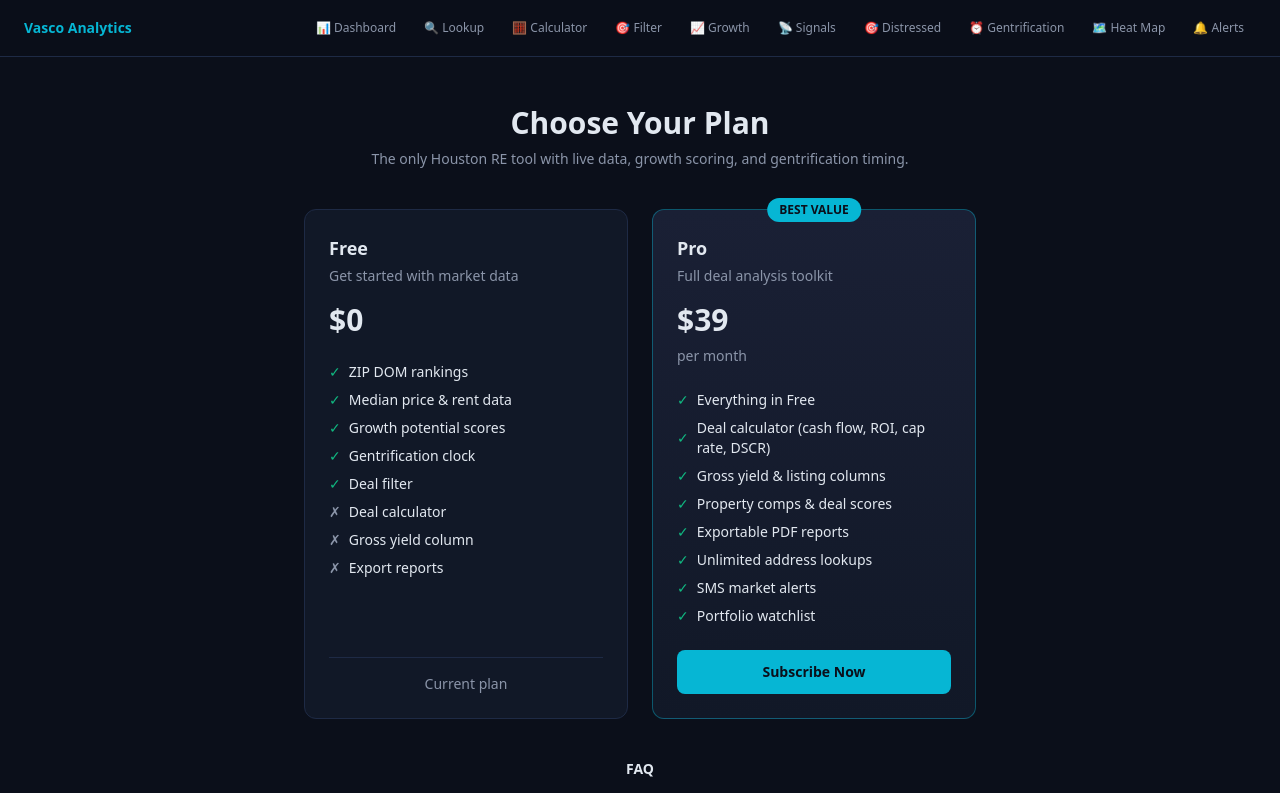
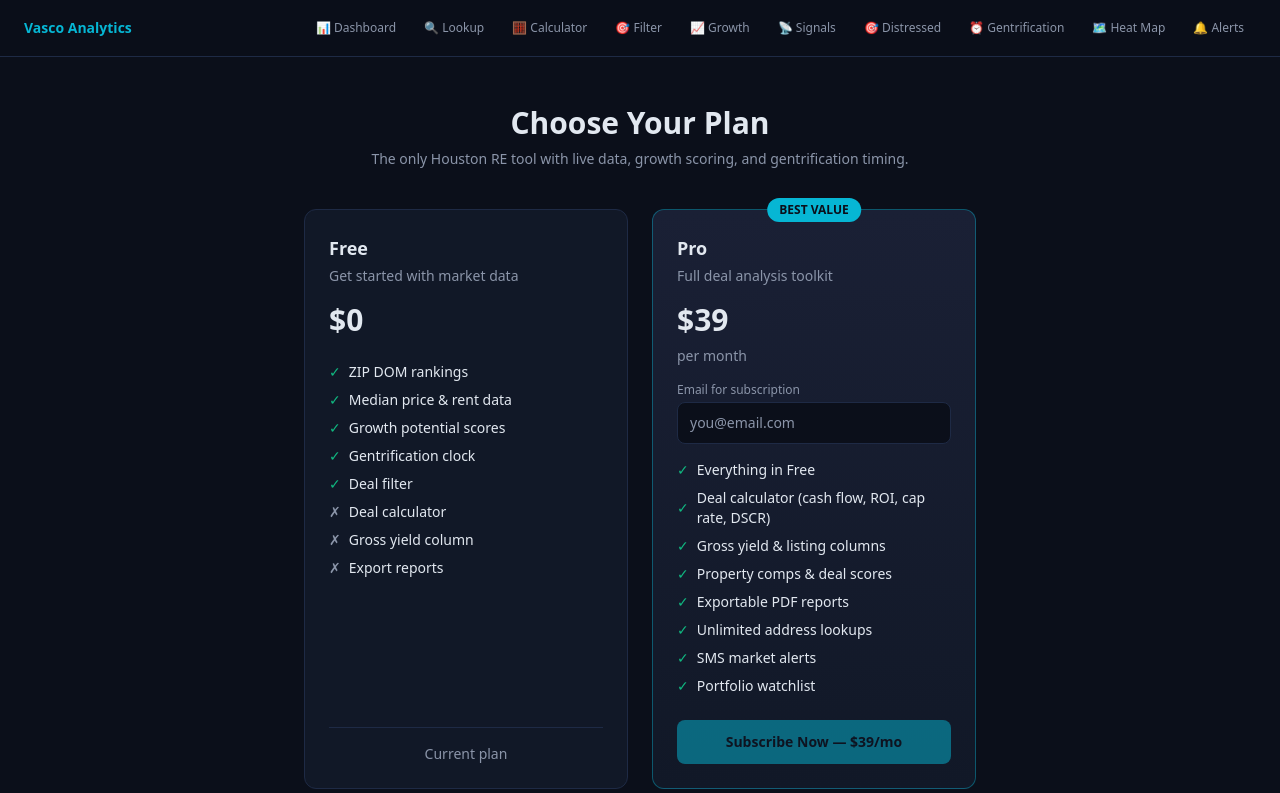
Before and after one commit to plvasco/reiai, a Next.js app: page /pricing in a window 1280 px wide. Shown: the top 793 px of the page. Built offline with nearby package versions, Linux system fonts and the light colour scheme.

Commit message:
Add email input to pricing page before Stripe checkout

```diff
--- a/src/app/pricing/page.tsx
+++ b/src/app/pricing/page.tsx
@@ -1,7 +1,21 @@
 "use client";
 
+import { useState } from "react";
+
 export default function PricingPage() {
+  const [email, setEmail] = useState("");
+  const [loading, setLoading] = useState(false);
+
   const handleSubscribe = async (priceId: string) => {
+    if (!email.trim()) {
+      alert("Please enter your email first.");
+      return;
+    }
+
+    // Save email so the app knows who subscribed
+    localStorage.setItem("vasco_email", email.trim());
+
+    setLoading(true);
     try {
       const res = await fetch("/api/create-checkout", {
         method: "POST",
@@ -9,9 +23,15 @@
         body: JSON.stringify({ priceId }),
       });
       const data = await res.json();
-      if (data.url) window.location.href = data.url;
+      if (data.url) {
+        window.location.href = data.url;
+      } else {
+        alert("Something went wrong. Try again.");
+        setLoading(false);
+      }
     } catch {
-      window.open("https://buy.stripe.com/test_3cs4iH1pyaNKe1m000", "_blank");
+      alert("Failed to connect to checkout.");
+      setLoading(false);
     }
   };
 
@@ -53,7 +73,20 @@
           <h2 className="text-lg font-bold mb-1">Pro</h2>
           <p className="text-sm text-[#8b95a9] mb-4">Full deal analysis toolkit</p>
           <div className="text-3xl font-bold mb-2">$39</div>
-          <div className="text-sm text-[#8b95a9] mb-6">per month</div>
+          <div className="text-sm text-[#8b95a9] mb-4">per month</div>
+
+          {/* Email input - required before subscribe */}
+          <div className="mb-4">
+            <label className="text-xs text-[#8b95a9] block mb-1">Email for subscription</label>
+            <input
+              type="email"
+              value={email}
+              onChange={(e) => setEmail(e.target.value)}
+              placeholder="you@email.com"
+              className="w-full bg-[#0b0f1a] border border-[#1e2a45] rounded-lg px-3 py-2.5 text-sm text-[#e2e8f0] placeholder-[#8b95a9]"
+            />
+          </div>
+
           <ul className="space-y-2 text-sm flex-1">
             <li className="flex items-center gap-2"><span className="text-[#10b981]">✓</span> Everything in Free</li>
             <li className="flex items-center gap-2"><span className="text-[#10b981]">✓</span> Deal calculator (cash flow, ROI, cap rate, DSCR)</li>
@@ -66,9 +99,10 @@
           </ul>
           <button
             onClick={() => handleSubscribe("price_1TmdHYGiR6EnAvzQc40cLOI0")}
-            className="w-full bg-[#06b6d4] text-[#0b0f1a] font-semibold py-3 rounded-lg text-sm hover:bg-[#0891b2] transition mt-6"
+            disabled={loading || !email.trim()}
+            className="w-full bg-[#06b6d4] text-[#0b0f1a] font-semibold py-3 rounded-lg text-sm hover:bg-[#0891b2] transition disabled:opacity-50 mt-6"
           >
-            Subscribe Now
+            {loading ? "Redirecting to Stripe..." : "Subscribe Now — $39/mo"}
           </button>
         </div>
       </div>
```
